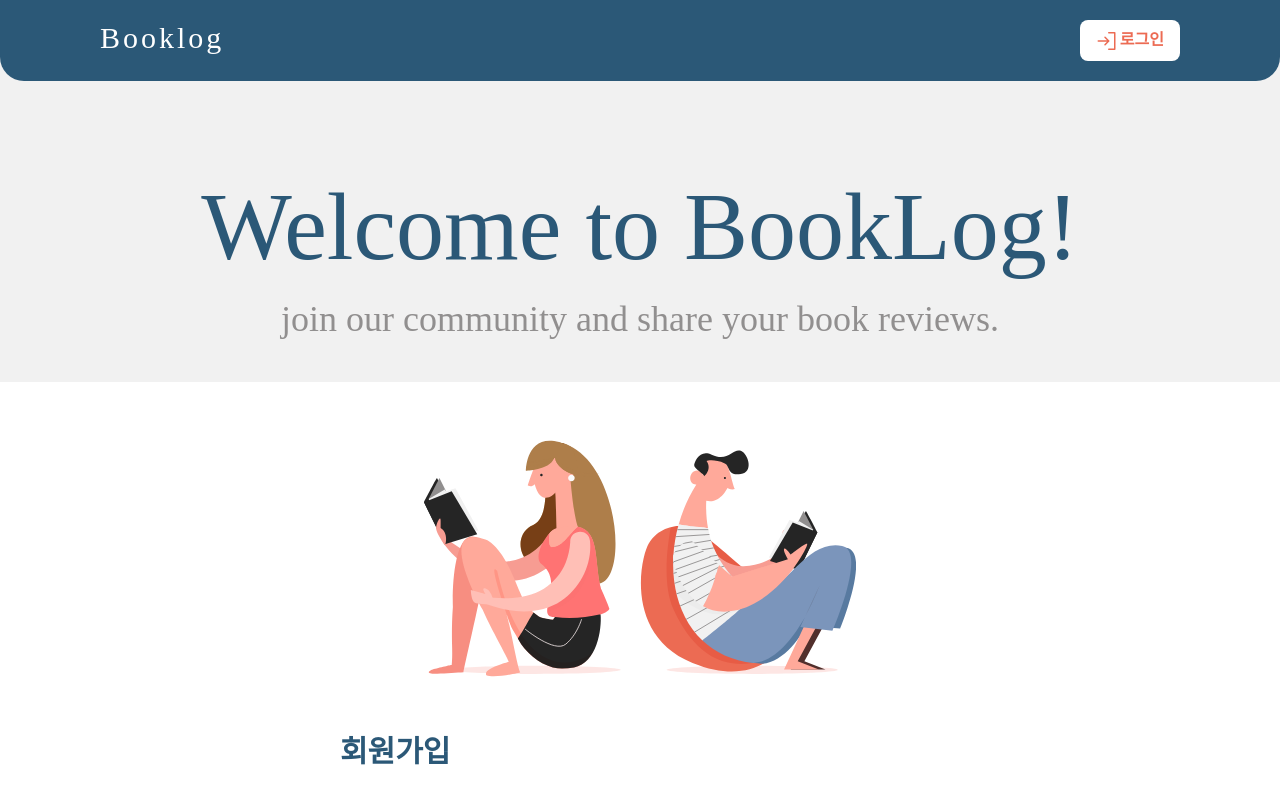
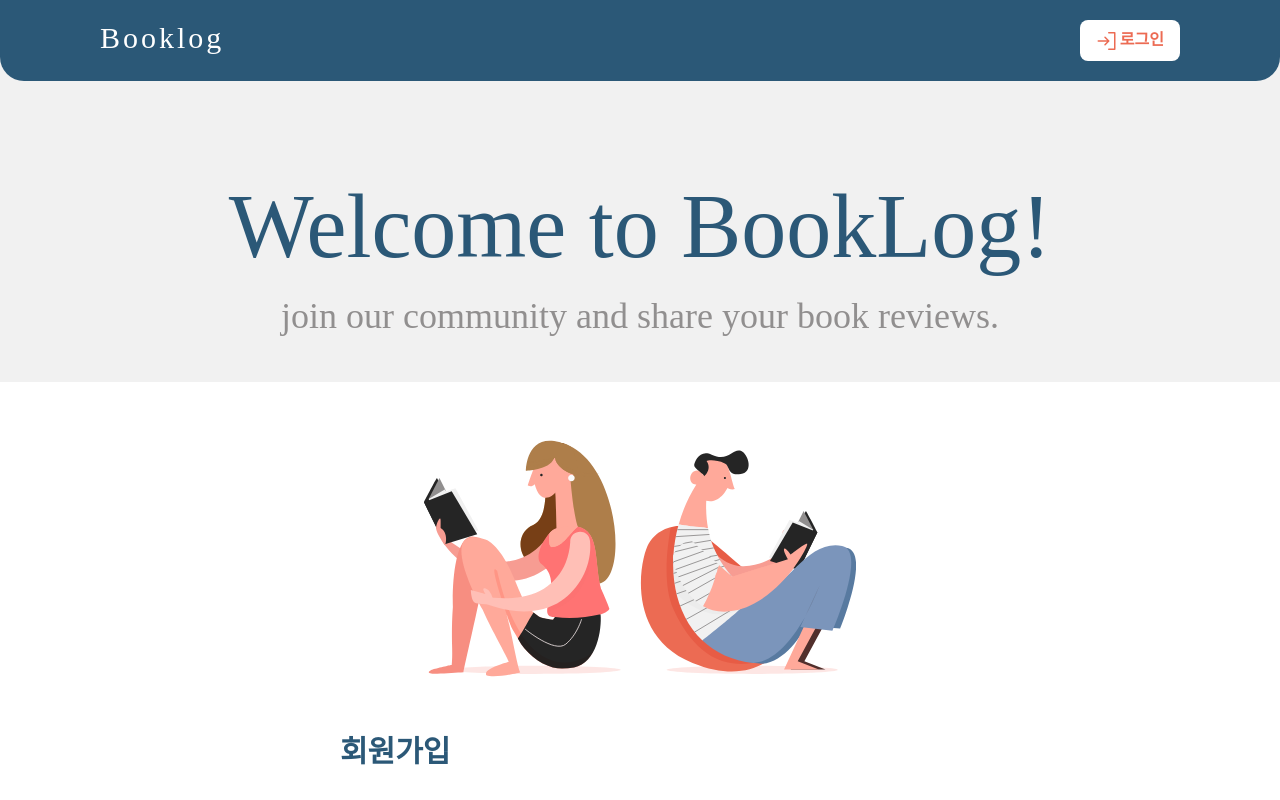
Before and after one commit to team1-booklog/Frontend, a React (Vite) app: page /register in a window 1280 px wide. Shown: the top 800 px of the page. Built offline with nearby package versions, Linux system fonts and the light colour scheme; no server answers; a web font is replaced by a local one.

Commit message:
[STLYE] - welcome 텍스트 크기 조정

```diff
--- a/src/components/auth/AuthHeader.tsx
+++ b/src/components/auth/AuthHeader.tsx
@@ -10,7 +10,7 @@ export default function AuthHeader() {
     >
       <div className="text-center pt-14 md:px-32">
         <div className="flex flex-col items-center mt-6 md:mt-20 gap-6 w-fit font-rockwell font-normal">
-          <h1 className="w-fit text-3xl md:text-5xl xl:text-8xl text-[#2B5877] cursor-pointer select-none">
+          <h1 className="w-fit text-3xl md:text-5xl xl:text-[90px] text-[#2B5877] cursor-pointer select-none">
             Welcome to BookLog!
           </h1>
           <h2 className="w-fit text-1xl md:text-2xl xl:text-4xl text-[#918F8F] cursor-pointer select-none">
```
